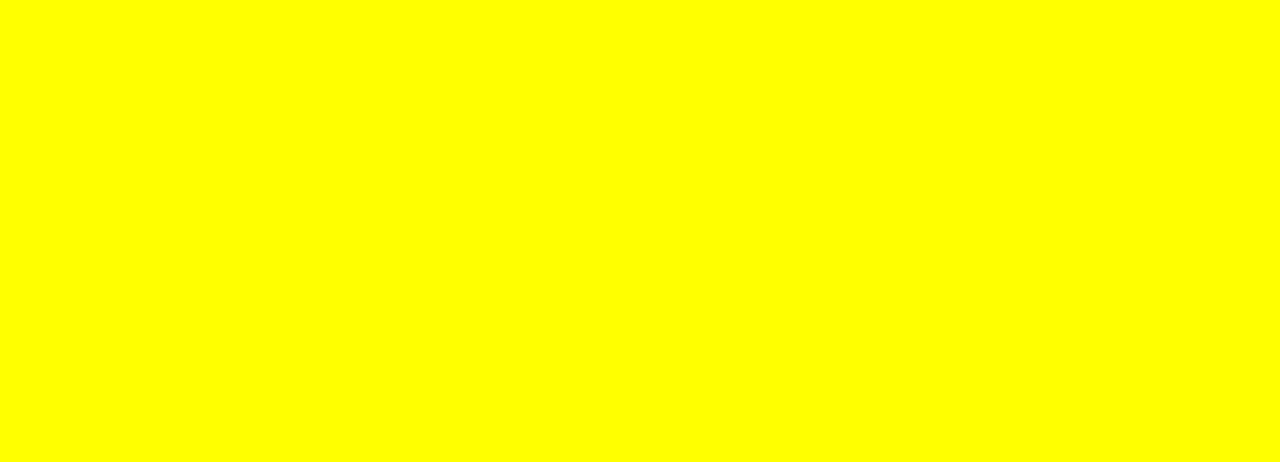
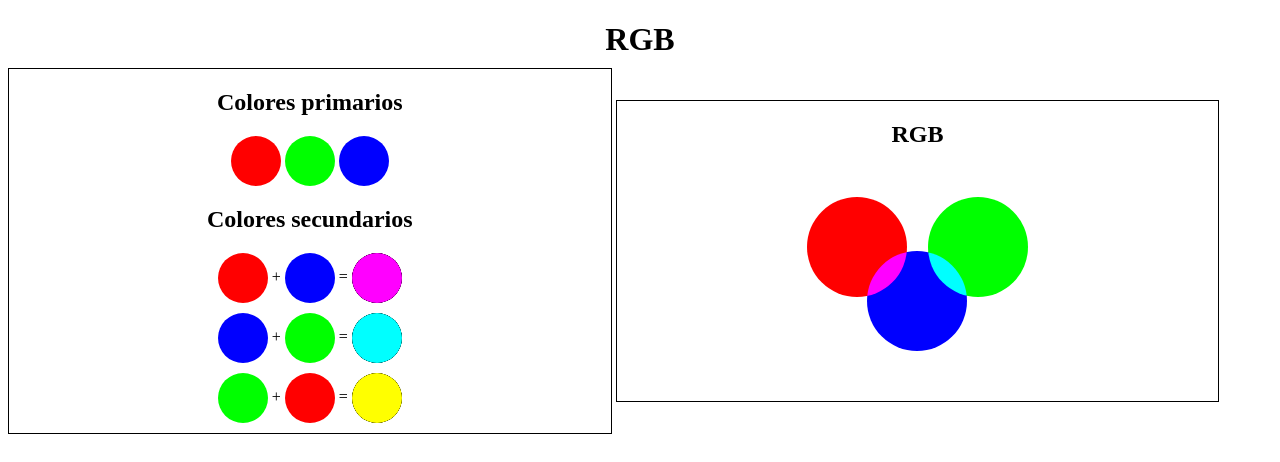
Before and after one commit to AlieNeon/EnfocatJavaBootcamp, a plain HTML site: page css/Ejercicio16/index.html in a window 1280 px wide. Drawn offline with Linux system fonts and the light colour scheme.

Commit message:
ej 16 RGB, it went earlier and i didnt see baaa

```diff
--- a/css/Ejercicio16/index.html
+++ b/css/Ejercicio16/index.html
@@ -8,10 +8,54 @@
     <meta
       name="viewport"
       content="width=device-width, initial-scale=1.0" />
-    <title>Media querry</title>
+    <title>RGB</title>
     <link
       rel="stylesheet"
       href="style.css" />
   </head>
-  <body></body>
+  <body>
+    <h1>RGB</h1>
+    <div class="box table">
+      <h2>Colores primarios</h2>
+      <div>
+        <div class="ball red"></div>
+        <div class="ball green"></div>
+        <div class="ball blue"></div>
+      </div>
+      <h2>Colores secundarios</h2>
+      <div>
+        <div class="ball red"></div>
+        +
+        <div class="ball blue"></div>
+        =
+        <div class="ball red">
+          <div class="ball blue"></div>
+        </div>
+      </div>
+      <div>
+        <div class="ball blue"></div>
+        +
+        <div class="ball green"></div>
+        =
+        <div class="ball blue">
+          <div class="ball green"></div>
+        </div>
+      </div>
+      <div>
+        <div class="ball green"></div>
+        +
+        <div class="ball red"></div>
+        =
+        <div class="ball green">
+          <div class="ball red"></div>
+        </div>
+      </div>
+    </div>
+    <div class="box rgb">
+      <h2>RGB</h2>
+      <div class="ball green"></div>
+      <div class="ball red"></div>
+      <div class="ball blue"></div>
+    </div>
+  </body>
 </html>
--- a/css/Ejercicio16/style.css
+++ b/css/Ejercicio16/style.css
@@ -1,17 +1,69 @@
-@media screen and (min-width: 1024px) {
-  body {
-    background-color: yellow;
-  }
+.box {
+  width: 47vw;
+  border: 1px solid black;
+  display: inline-block;
 }
 
-@media screen and (min-width: 500px) and (max-width: 1024px) {
-  body {
-    background-color: blueviolet;
-  }
+h1,
+div {
+  text-align: center;
+  vertical-align: middle;
+  margin-bottom: 10px;
 }
 
-@media screen and (max-width: 500px) {
-  body {
-    background-color: blue;
-  }
+.table .ball {
+  display: inline-block;
+  margin: 0px auto;
 }
+.rgb{
+  position: relative;
+  height: 300px;
+}
+
+.rgb .ball {
+  position: absolute;
+  width: 100px;
+}
+
+.ball {
+  background-color: black;
+  width: 50px;
+  aspect-ratio: 1;
+  border-radius: 50%;
+  -webkit-border-radius: 50%;
+  -moz-border-radius: 50%;
+  -ms-border-radius: 50%;
+  -o-border-radius: 50%;
+  mix-blend-mode: plus-lighter;
+}
+
+.red {
+  background-color: red;
+}
+.green {
+  background-color: lime;
+}
+.blue {
+  background-color: blue;
+}
+
+.rgb .ball{
+  transform: translateX(50%);
+  -webkit-transform: translateX(50%);
+  -moz-transform: translateX(50%);
+  -ms-transform: translateX(50%);
+  -o-transform: translateX(50%);
+}
+
+.rgb .red {
+  top: 32%;
+  right: 60%;
+}
+.rgb .green {
+  top: 32%;
+  right: 40%;
+}
+.rgb .blue {
+  top: 50%;
+  right: 50%;
+}
--- a/css/Ejercicio17/style.css
+++ b/css/Ejercicio17/style.css
@@ -1,75 +1,17 @@
 @media screen and (min-width: 1024px) {
-  .center > * {
-    display: inline-block;
-    margin: auto;
-  }
-  .orange {
-    height: 80px;
-    width: 49.6%;
-  }
-  .yellow {
-    height: 300px;
-    width: 100%;
-  }
-  .blue {
-    height: 200px;
-    width: 32.8%;
-  }
-  .grey {
-    height: 100px;
-    width: 24.4%;
+  body {
+    background-color: yellow;
   }
 }
 
 @media screen and (min-width: 500px) and (max-width: 1024px) {
-  .orange {
-    height: 50px;
-  }
-  .yellow {
-    height: 200px;
-  }
-  .blue {
-    height: 100px;
-  }
-  .grey {
-    height: 30px;
-    width: 49%;
-    display: inline-block;
-    margin: auto;
+  body {
+    background-color: blueviolet;
   }
 }
 
 @media screen and (max-width: 500px) {
-  .orange {
-    height: 40px;
-  }
-  .yellow {
-    height: 50px;
-  }
-  .blue {
-    height: 100px;
-  }
-  .grey {
-    height: 20px;
+  body {
+    background-color: blue;
   }
 }
-div {
-  margin: 5px 0px;
-}
-.center {
-  margin: 10px 0px;
-  width: 100%;
-  text-align: center;
-}
-.orange {
-  background-color: orange;
-}
-.yellow {
-  background-color: yellow;
-}
-.blue {
-  background-color: blue;
-}
-.grey {
-  background-color: grey;
-}
--- /dev/null
+++ b/css/Ejercicio18/style.css
@@ -0,0 +1,75 @@
+@media screen and (min-width: 1024px) {
+  .center > * {
+    display: inline-block;
+    margin: auto;
+  }
+  .orange {
+    height: 80px;
+    width: 49.6%;
+  }
+  .yellow {
+    height: 300px;
+    width: 100%;
+  }
+  .blue {
+    height: 200px;
+    width: 32.8%;
+  }
+  .grey {
+    height: 100px;
+    width: 24.4%;
+  }
+}
+
+@media screen and (min-width: 500px) and (max-width: 1024px) {
+  .orange {
+    height: 50px;
+  }
+  .yellow {
+    height: 200px;
+  }
+  .blue {
+    height: 100px;
+  }
+  .grey {
+    height: 30px;
+    width: 49%;
+    display: inline-block;
+    margin: auto;
+  }
+}
+
+@media screen and (max-width: 500px) {
+  .orange {
+    height: 40px;
+  }
+  .yellow {
+    height: 50px;
+  }
+  .blue {
+    height: 100px;
+  }
+  .grey {
+    height: 20px;
+  }
+}
+div {
+  margin: 5px 0px;
+}
+.center {
+  margin: 10px 0px;
+  width: 100%;
+  text-align: center;
+}
+.orange {
+  background-color: orange;
+}
+.yellow {
+  background-color: yellow;
+}
+.blue {
+  background-color: blue;
+}
+.grey {
+  background-color: grey;
+}
```
Also changed, not shown: css/Ejercicio17/index.html (+2 -21 lines), css/Ejercicio18/index.html (added, +36 -0 lines), css/index.md (+3 -2 lines).
